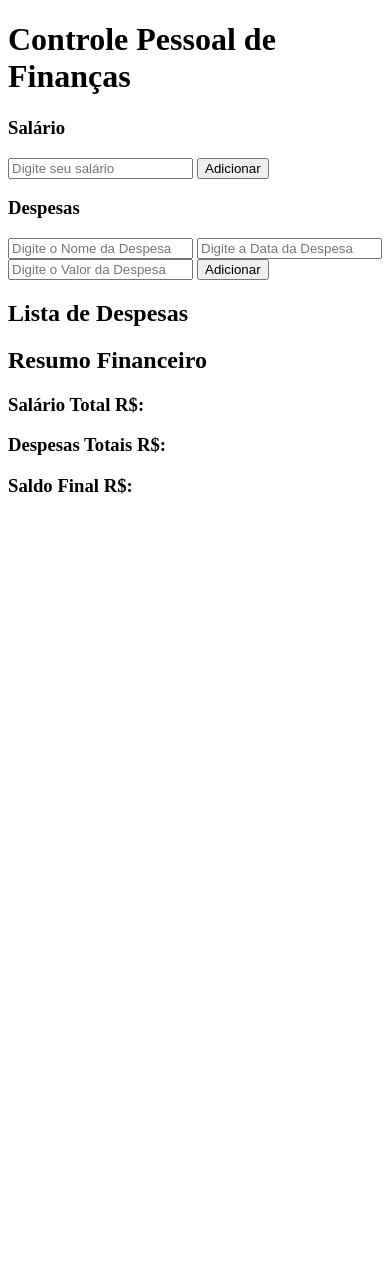
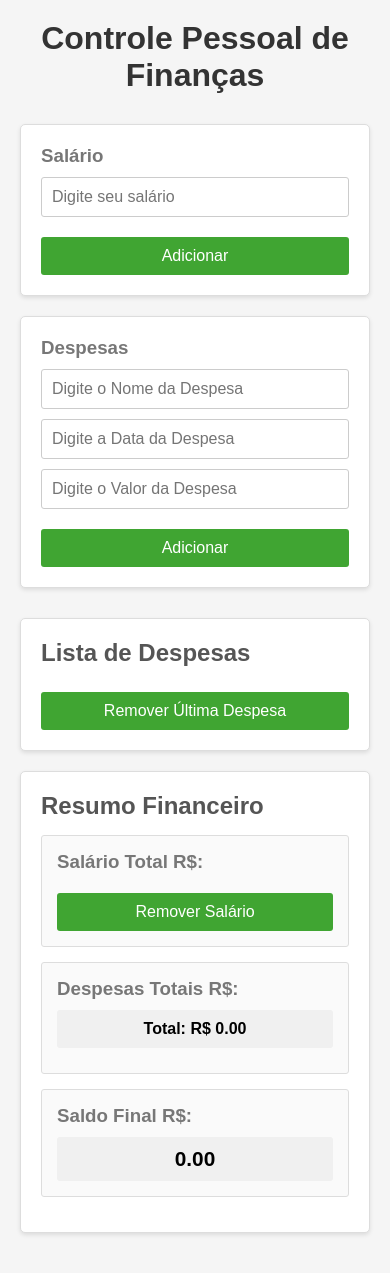
Before and after one commit to RhuanSantosIF/JS, a plain HTML site: page Controle_De_Finanças/Index.html in a window 390 px wide. Before the commit the page ends 844 px from the top, so only its background shows below. Drawn offline with Linux system fonts and the light colour scheme.

Commit message:
controlepesoal de finanças fimmmmmmmmm

```diff
--- a/Controle_De_Finanças/Index.html
+++ b/Controle_De_Finanças/Index.html
@@ -1,11 +1,13 @@
 <!DOCTYPE html>
 <html lang="en">
+
 <head>
-    <link rel="stylesheet" href="styles.css">
+    <link rel="stylesheet" href="stylr.css">
     <meta charset="UTF-8">
     <meta name="viewport" content="width=device-width, initial-scale=1.0">
     <title>Controle Pessoal de Finanças</title>
 </head>
+
 <body>
     <h1>Controle Pessoal de Finanças</h1>
     <div id="container-Cadastro">
@@ -25,14 +27,18 @@
 
     <div id="container-Lista">
         <h2>Lista de Despesas</h2>
-        <ul id="lista-Despesas">      </ul>
+        <ul id="lista-Despesas"> </ul>
+        <input type="button" value="Remover Última Despesa" id="bt-remover-despesa" onclick="removerUltimaDespesa()">
     </div>
 
     <div id="container-Resumo">
         <h2>Resumo Financeiro</h2>
         <div id="resumo-Salario">
             <h3>Salário Total R$:</h3>
+            <ul id="lista-Salario"></ul>
+            <input type="button" value="Remover Salário" id="bt-remover-salario" onclick="removerSalario()">
         </div>
+
         <div id="resumo-Despesas">
             <h3>Despesas Totais R$:</h3>
             <ul id="lista-Despesas-Resumo"></ul>
@@ -43,4 +49,5 @@
     </div>
     <script src="script.js"></script>
 </body>
+
 </html>
--- a/Controle_De_Finanças/script.js
+++ b/Controle_De_Finanças/script.js
@@ -1,31 +1,169 @@
-var salarioFinal = localStorage.getItem("salario")
+var salarioFinal = parseFloat(localStorage.getItem("salario")) || 0;
 
 
+function carregarSalario() {
+    if (salarioFinal && !isNaN(salarioFinal) && salarioFinal > 0) {///verefica s e e valido
+        var criar = document.createElement("p");
+        criar.innerText = salarioFinal;
+        criar.id = "Salario-value";
+        criar.className = "salario-value";
+        var resumoElement = document.getElementById("lista-Salario");
+        if (resumoElement) {
+            resumoElement.innerHTML = "";
+            resumoElement.appendChild(criar);
+        }
+    }
+}
+
+window.addEventListener("load", carregarSalario);///re faz o salario ao carregar a pagina
+
 function AdicionarSalario() {
-    if (salarioFinal === 0) {
+    if (salarioFinal === 0 || salarioFinal === null || isNaN(salarioFinal)) {
         var salario = parseFloat(document.getElementById("txt-Salario").value);
         if (salario === "" || salario === 0) {
             alert("Insira um valor válido para o salário.");
         }
         else {
-            var criar = document.createElement("p");
-            criar.innerText = document.getElementById("txt-Salario").value
-            criar.id = "Salario-value"
-            criar.className = "salario-value"
-            document.getElementById("resumo-Salario").appendChild(criar);
             salarioFinal = salario;
             document.getElementById("txt-Salario").value = "";
-            localStorage.setItem("salario", salarioFinal);
+            localStorage.setItem("salario", salarioFinal);///seta no local storage
         }
     }
     else {
-        alert("Você já adicionou seu salário.");
+        alert("Você já adicionou um salário. Remova o anterior para adicionar um novo.");
+    }
+
+    if (salarioFinal && !isNaN(salarioFinal) && salarioFinal > 0) {//verefica se e valido
+        var criar = document.createElement("p");
+        criar.innerText = salarioFinal;
+        criar.id = "Salario-value";
+        criar.className = "salario-value";
+        var resumoElement = document.getElementById("lista-Salario");
+        if (resumoElement) {
+            resumoElement.innerHTML = "";
+            resumoElement.appendChild(criar);
+        }
     }
 }
 
-function AdicionarDespesas(){
-    var despesa = [document.getElementById("txt-Despesas-nome").value,parseFloat(document.getElementById("txt-Despesas-valor").value),document.getElementById("txt-Despesas-data").value];
-    if(despesa[0]==="" || despesa[1]==="" || despesa[1]===0 || despesa[2]===""){
+function removerSalario() {
+    salarioFinal = 0;
+    localStorage.removeItem("salario");
+    var resumoElement = document.getElementById("lista-Salario");
+    if (resumoElement) {
+        resumoElement.innerHTML = "";
+    }
+    alert("Salário removido com sucesso!");
+}
+
+function AdicionarDespesas() {
+    var nome = document.getElementById("txt-Despesas-nome").value;
+    var valor = parseFloat(document.getElementById("txt-Despesas-valor").value);//pega osvalores
+    var data = document.getElementById("txt-Despesas-data").value;
+
+    if (nome === "" || valor === "" || valor === 0 || data === "") {
         alert("Por favor, preencha todos os campos de despesa com valores válidos.");
     }
+    else {
+
+        var despesas = JSON.parse(localStorage.getItem("despesas")) || [];
+
+        despesas.push({
+            nome: nome,
+            valor: valor,//definição dos valores
+            data: data
+        });
+
+
+        localStorage.setItem("despesas", JSON.stringify(despesas));//seta as despesas no local storage (JSON formata os dados)
+
+
+        document.getElementById("txt-Despesas-nome").value = "";
+        document.getElementById("txt-Despesas-valor").value = "";//deixa bunito
+        document.getElementById("txt-Despesas-data").value = "";
+
+        alert("Despesa adicionada com sucesso!");
+
+        carregarDespesas();
+    }
 }
+
+function carregarDespesas() {
+    var despesas = JSON.parse(localStorage.getItem("despesas")) || [];//pega as despesas do local storage (JSON formata os dados)
+    var listaDespesas = document.getElementById("lista-Despesas");
+    var listaResumoDespesas = document.getElementById("lista-Despesas-Resumo");
+
+
+    listaDespesas.innerHTML = "";
+    listaResumoDespesas.innerHTML = "";
+
+    var totalDespesas = 0;
+
+
+    despesas.forEach(function (despesa, index) {
+
+        var li = document.createElement("li");
+        li.innerText = despesa.nome + " - R$ " + despesa.valor + " (" + despesa.data + ")";//despesas da lista
+        listaDespesas.appendChild(li);
+
+
+        var li2 = document.createElement("li");
+        li2.innerText = despesa.nome + " - R$ " + despesa.valor + " (" + despesa.data + ")";//despesas do resumo
+        listaResumoDespesas.appendChild(li2);
+
+        totalDespesas = totalDespesas + despesa.valor;
+    });
+
+
+    var pTotal = document.createElement("p");
+    pTotal.innerText = "Total: R$ " + totalDespesas.toFixed(2);
+    pTotal.id = "total-despesas";
+    pTotal.className = "total-despesas";
+    listaResumoDespesas.appendChild(pTotal);
+
+    // Calcular e exibir o saldo final
+    calcularSaldoFinal(totalDespesas);
+}
+
+function calcularSaldoFinal(totalDespesas) {
+    var saldoFinal = salarioFinal - totalDespesas;
+    var resumoSaldo = document.getElementById("resumo-Saldo");
+
+    if (resumoSaldo) {
+        resumoSaldo.innerHTML = "<h3>Saldo Final R$:</h3>";
+
+        var pSaldo = document.createElement("p");
+        pSaldo.innerText = saldoFinal.toFixed(2);
+        pSaldo.id = "saldo-final";
+        pSaldo.className = "saldo-final";
+
+        if (saldoFinal < 0) {///muda a corzinha
+            pSaldo.style.color = "red";
+        } else if (saldoFinal > 0) {
+            pSaldo.style.color = "green";
+        } else {
+            pSaldo.style.color = "black";
+        }
+
+        resumoSaldo.appendChild(pSaldo);
+    }
+}
+
+function removerUltimaDespesa() {
+    var despesas = JSON.parse(localStorage.getItem("despesas")) || [];//pega as despesas do local storage (JSON formata os dados)
+
+    if (despesas.length === 0) {///vese tem despesas pra remover length por que é um array
+        alert("Não há despesas para remover.");
+    }
+    else {
+        despesas.pop();//remove a ultima despesa
+        localStorage.setItem("despesas", JSON.stringify(despesas));//atualia o local storage (JSON formata os dados)
+        alert("Última despesa removida com sucesso!");
+        carregarDespesas();
+    }
+}
+
+window.addEventListener("load", function () {//recarrega os dados ao carregar a pagina
+    carregarSalario();
+    carregarDespesas();
+});
--- a/Controle_De_Finanças/stylr.css
+++ b/Controle_De_Finanças/stylr.css
@@ -0,0 +1,156 @@
+* {
+    margin: 0;
+    padding: 0;
+    box-sizing: border-box;
+}
+
+body {
+    font-family: Arial, sans-serif;
+    background-color: #f5f5f5;
+    padding: 20px;
+    max-width: 1000px;
+    margin: 0 auto;
+}
+
+h1 {
+    text-align: center;
+    color: #333;
+    margin-bottom: 30px;
+}
+
+h2 {
+    color: #555;
+    margin-bottom: 15px;
+}
+
+h3 {
+    color: #777;
+    margin-bottom: 10px;
+}
+
+#container-Cadastro {
+    display: flex;
+    gap: 20px;
+    margin-bottom: 30px;
+    flex-wrap: wrap;
+    justify-content: center;
+}
+
+#container-Salario,
+#container-Despesas,
+#container-Lista,
+#container-Resumo {
+    background: white;
+    padding: 20px;
+    border-radius: 5px;
+    box-shadow: 0 2px 4px rgba(0, 0, 0, 0.1);
+    border: 1px solid #ddd;
+}
+
+#container-Salario,
+#container-Despesas {
+    flex: 1;
+    min-width: 250px;
+    max-width: 350px;
+}
+
+#container-Lista,
+#container-Resumo {
+    width: 100%;
+    margin-bottom: 20px;
+}
+
+input[type="text"] {
+    width: 100%;
+    padding: 10px;
+    margin-bottom: 10px;
+    border: 1px solid #ccc;
+    border-radius: 3px;
+    font-size: 1em;
+}
+
+input[type="text"]:focus {
+    outline: none;
+    border-color: #999;
+    box-shadow: 0 0 4px rgba(0, 0, 0, 0.1);
+}
+
+input[type="button"] {
+    width: 100%;
+    padding: 10px;
+    margin-top: 10px;
+    border: none;
+    border-radius: 3px;
+    background-color: #40a532;
+    color: white;
+    font-size: 1em;
+    cursor: pointer;
+}
+
+input[type="button"]:hover {
+    background-color: #027925;
+}
+
+#bt-remover-salario,
+#bt-remover-despesa {
+    background-color: #40a532;
+}
+
+#bt-remover-salario:hover,
+#bt-remover-despesa:hover {
+    background-color: #027925;
+}
+
+#resumo-Salario,
+#resumo-Despesas,
+#resumo-Saldo {
+    background: #fafafa;
+    padding: 15px;
+    border-radius: 3px;
+    margin-bottom: 15px;
+    border: 1px solid #ddd;
+}
+
+ul {
+    list-style: none;
+    margin-bottom: 10px;
+}
+
+li {
+    background: #fff;
+    padding: 10px;
+    margin-bottom: 5px;
+    border-radius: 3px;
+    border-left: 3px solid #ccc;
+}
+
+p {
+    padding: 10px;
+    background: #f0f0f0;
+    border-radius: 3px;
+    text-align: center;
+    font-weight: bold;
+}
+
+#Salario-value {
+    font-size: 1.3em;
+}
+
+#total-despesas {
+    margin-top: 10px;
+}
+
+#saldo-final {
+    font-size: 1.3em;
+}
+
+@media (max-width: 600px) {
+    #container-Cadastro {
+        flex-direction: column;
+    }
+
+    #container-Salario,
+    #container-Despesas {
+        min-width: 100%;
+    }
+}
```
Also changed, not shown: Repeticao/index.html (+27 -0 lines), index.html (+1 -14 lines).
